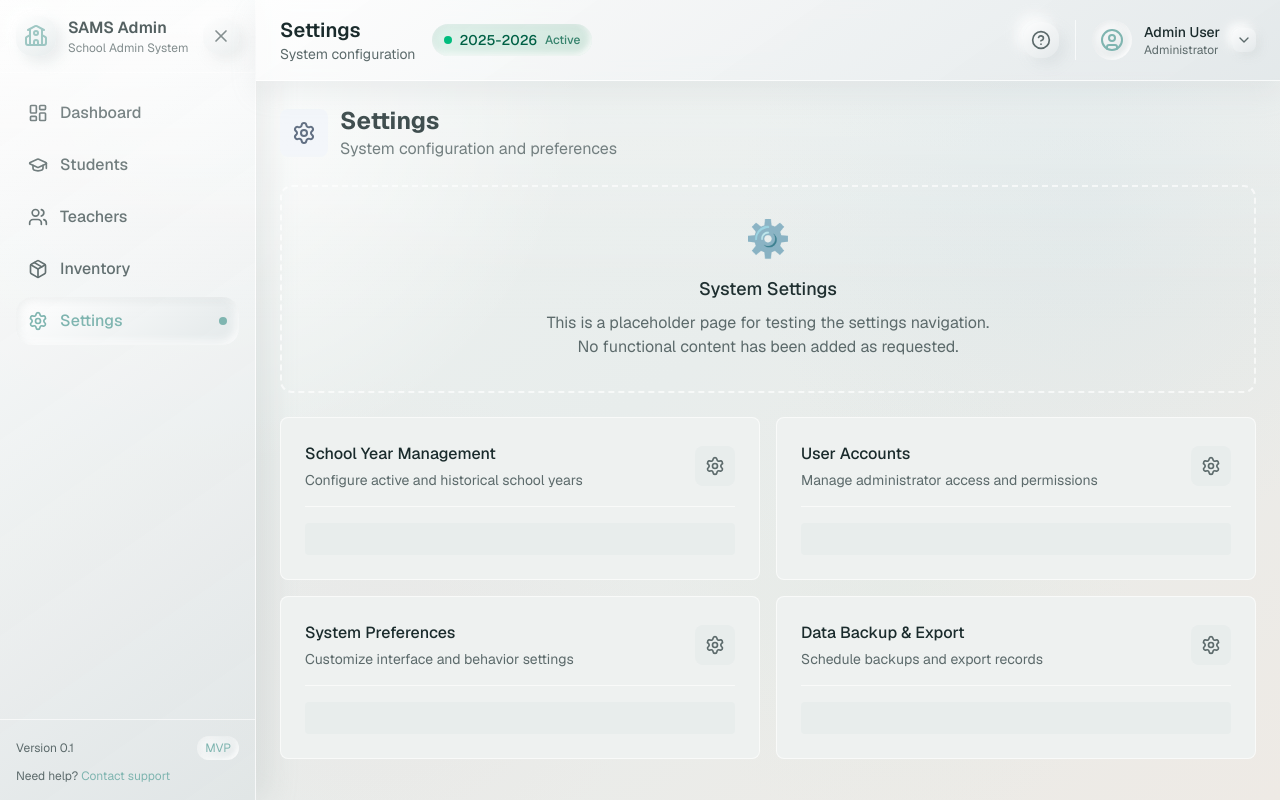
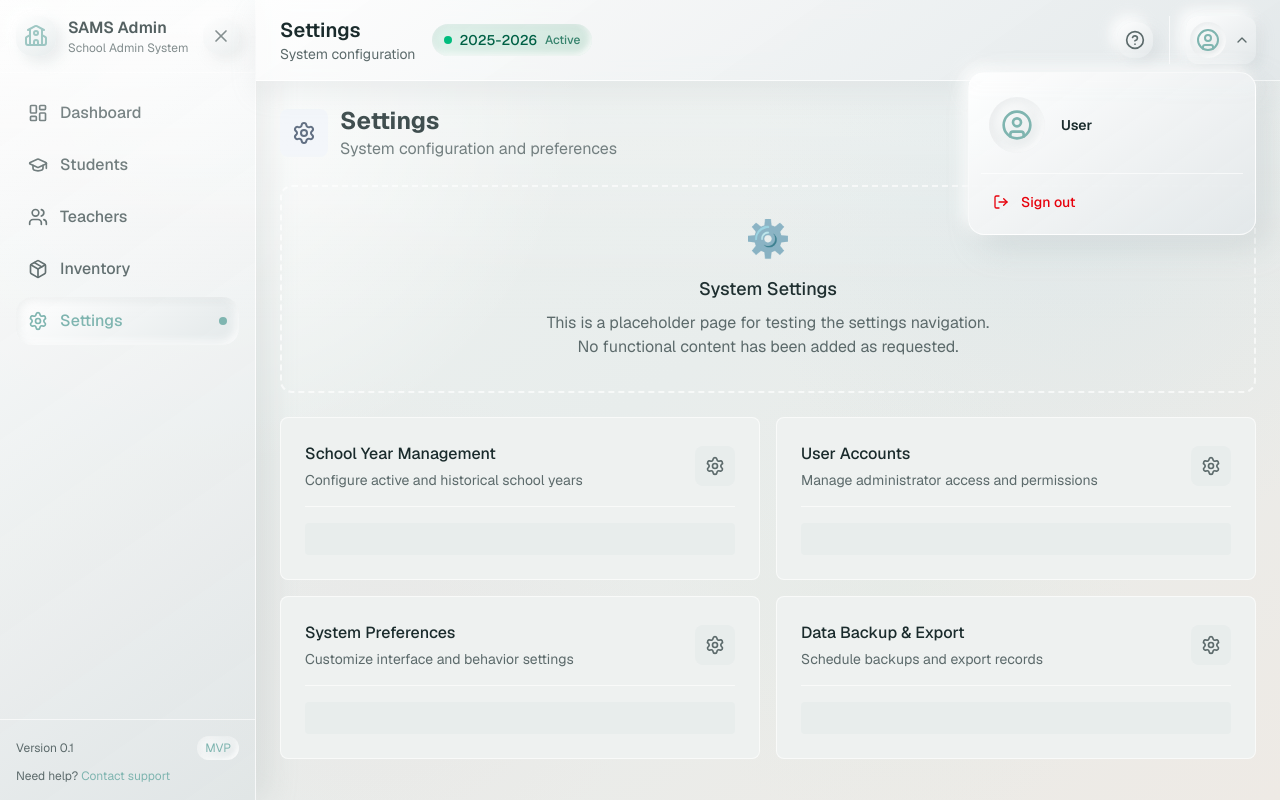
Before and after one commit to LanceAndrei04/sams, a Next.js app: page /settings in a window 1280 px wide. Both pictures are taken after a click on the button 1244 px from the left and 40 px from the top of the page. Built offline with nearby package versions, Linux system fonts and the light colour scheme; no server answers.

Commit message:
edit user menu

```diff
--- a/components/layout/dashboard-header.tsx
+++ b/components/layout/dashboard-header.tsx
@@ -2,8 +2,9 @@
 
 import { usePathname } from "next/navigation";
 import { mainNavItems, currentSchoolYear, headerNavItems } from "@/lib/navigation";
-import { HelpCircle, UserCircle, ChevronDown } from "lucide-react";
+import { HelpCircle } from "lucide-react";
 import { cn } from "@/lib/utils";
+import UserMenu from "@/components/layout/user-menu";
 
 export default function DashboardHeader() {
   const pathname = usePathname();
@@ -56,25 +57,9 @@ export default function DashboardHeader() {
           <HelpCircle className="w-5 h-5 text-muted-foreground" />
         </button>
 
-        {/* User Profile + Theme Toggle */}
+        {/* User Profile */}
         <div className="flex items-center gap-3 border-l border-white/70 pl-4">
-          <div className="flex items-center gap-3">
-            <div className="flex size-10 items-center justify-center rounded-full bg-[linear-gradient(145deg,rgba(255,255,255,0.9),rgba(223,228,229,0.86))] shadow-[inset_2px_2px_5px_rgba(163,173,175,0.18),inset_-2px_-2px_5px_rgba(255,255,255,0.96)]">
-              <UserCircle className="w-6 h-6 text-primary" />
-            </div>
-            <div className="hidden md:block">
-              <p className="text-sm font-medium text-foreground">Admin User</p>
-              <p className="text-xs text-muted-foreground">Administrator</p>
-            </div>
-          </div>
-          <button
-            className="rounded-lg bg-[linear-gradient(145deg,rgba(255,255,255,0.85),rgba(226,231,233,0.8))] p-1 shadow-[4px_4px_10px_rgba(163,173,175,0.16),-4px_-4px_10px_rgba(255,255,255,0.9)] transition-all hover:brightness-[0.98]"
-            aria-label="Open user menu"
-          >
-            <ChevronDown className="w-4 h-4 text-muted-foreground" />
-          </button>
-
-
+          <UserMenu />
         </div>
       </div>
     </header>
--- /dev/null
+++ b/components/layout/user-menu.tsx
@@ -0,0 +1,123 @@
+"use client";
+
+import { useState, useEffect, useRef } from "react";
+import { useRouter } from "next/navigation";
+import { createClient } from "@/lib/supabase/client";
+import { LogOut, ChevronDown, UserCircle } from "lucide-react";
+import type { User } from "@supabase/supabase-js";
+
+export default function UserMenu() {
+  const [user, setUser] = useState<User | null>(null);
+  const [open, setOpen] = useState(false);
+  const [loading, setLoading] = useState(false);
+  const menuRef = useRef<HTMLDivElement>(null);
+  const router = useRouter();
+
+  useEffect(() => {
+    let ignore = false;
+    const supabase = createClient();
+    supabase.auth.getUser().then(({ data: { user } }) => {
+      if (!ignore) setUser(user);
+    });
+    return () => { ignore = true; };
+  }, []);
+
+  // Close on outside click
+  useEffect(() => {
+    function handleClickOutside(e: MouseEvent) {
+      if (menuRef.current && !menuRef.current.contains(e.target as Node)) {
+        setOpen(false);
+      }
+    }
+    document.addEventListener("mousedown", handleClickOutside);
+    return () => document.removeEventListener("mousedown", handleClickOutside);
+  }, []);
+
+  const avatarUrl = user?.user_metadata?.avatar_url || user?.user_metadata?.picture;
+  const fullName = user?.user_metadata?.full_name || user?.user_metadata?.name || "User";
+  const email = user?.email || "";
+
+  const handleLogout = async () => {
+    setLoading(true);
+    const supabase = createClient();
+    try {
+      await supabase.auth.signOut();
+    } finally {
+      setOpen(false);
+      router.push("/");
+      router.refresh();
+    }
+  };
+
+  return (
+    <div ref={menuRef} className="relative">
+      <button
+        onClick={() => setOpen(!open)}
+        className="flex items-center gap-2 rounded-xl bg-[linear-gradient(145deg,rgba(255,255,255,0.85),rgba(226,231,233,0.8))] p-1.5 pl-1 shadow-[6px_6px_14px_rgba(163,173,175,0.18),-6px_-6px_14px_rgba(255,255,255,0.9)] transition-all hover:brightness-[0.98]"
+        aria-label="Open user menu"
+      >
+        {/* Avatar */}
+        <div className="flex size-9 items-center justify-center overflow-hidden rounded-full bg-[linear-gradient(145deg,rgba(255,255,255,0.9),rgba(223,228,229,0.86))] shadow-[inset_2px_2px_5px_rgba(163,173,175,0.18),inset_-2px_-2px_5px_rgba(255,255,255,0.96)]">
+          {avatarUrl ? (
+            <img
+              src={avatarUrl}
+              alt={fullName}
+              className="size-full object-cover"
+              referrerPolicy="no-referrer"
+            />
+          ) : (
+            <UserCircle className="w-6 h-6 text-primary" />
+          )}
+        </div>
+
+        {/* Chevron */}
+        <ChevronDown
+          className={`w-4 h-4 text-muted-foreground transition-transform duration-200 ${
+            open ? "rotate-180" : ""
+          }`}
+        />
+      </button>
+
+      {/* Dropdown */}
+      {open && (
+        <div className="absolute right-0 top-full mt-2 w-72 rounded-2xl border border-white/70 bg-[linear-gradient(145deg,rgba(255,255,255,0.96),rgba(226,231,233,0.92))] p-3 shadow-[12px_12px_32px_rgba(163,173,175,0.28),-6px_-6px_16px_rgba(255,255,255,0.9)] backdrop-blur-sm z-50">
+          {/* User Info */}
+          <div className="flex items-center gap-4 px-2 py-3">
+            {/* Avatar */}
+            <div className="flex size-14 shrink-0 items-center justify-center overflow-hidden rounded-full bg-[linear-gradient(145deg,rgba(255,255,255,0.9),rgba(223,228,229,0.86))] shadow-[inset_3px_3px_8px_rgba(163,173,175,0.18),inset_-3px_-3px_8px_rgba(255,255,255,0.96)]">
+              {avatarUrl ? (
+                <img
+                  src={avatarUrl}
+                  alt={fullName}
+                  className="size-full object-cover"
+                  referrerPolicy="no-referrer"
+                />
+              ) : (
+                <UserCircle className="w-8 h-8 text-primary" />
+              )}
+            </div>
+            <div className="min-w-0 flex-1">
+              <p className="text-sm font-semibold text-foreground truncate">
+                {fullName}
+              </p>
+              <p className="text-xs text-muted-foreground truncate">{email}</p>
+            </div>
+          </div>
+
+          {/* Divider */}
+          <div className="my-2 border-t border-white/60" />
+
+          {/* Logout */}
+          <button
+            onClick={handleLogout}
+            disabled={loading}
+            className="flex w-full items-center gap-3 rounded-xl px-3 py-2.5 text-sm font-medium text-red-600 transition-all hover:bg-red-50/80 disabled:opacity-50"
+          >
+            <LogOut className="w-4 h-4" />
+            <span>{loading ? "Signing out..." : "Sign out"}</span>
+          </button>
+        </div>
+      )}
+    </div>
+  );
+}
--- a/middleware.ts
+++ b/proxy.ts
@@ -1,7 +1,7 @@
 import { updateSession } from "@/lib/supabase/middleware";
 import type { NextRequest } from "next/server";
 
-export async function middleware(request: NextRequest) {
+export async function proxy(request: NextRequest) {
   return await updateSession(request);
 }
 
```
